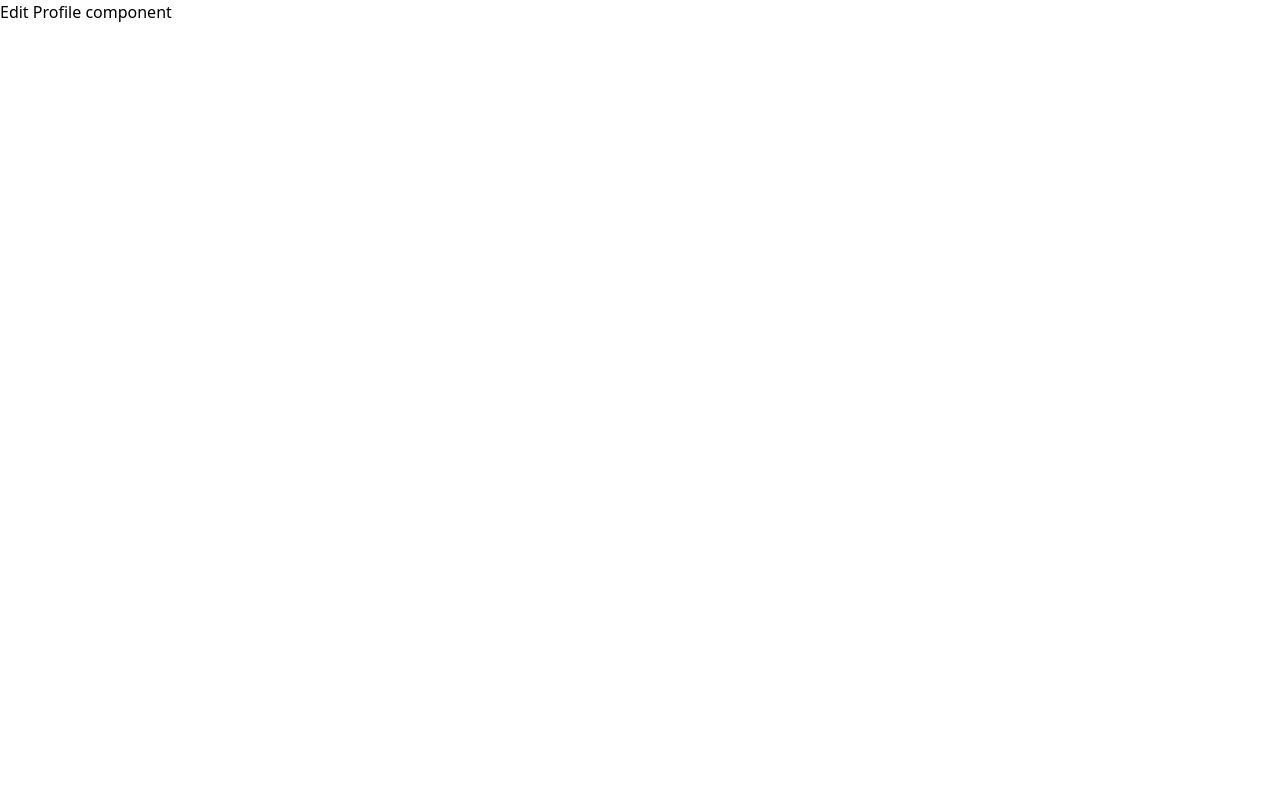
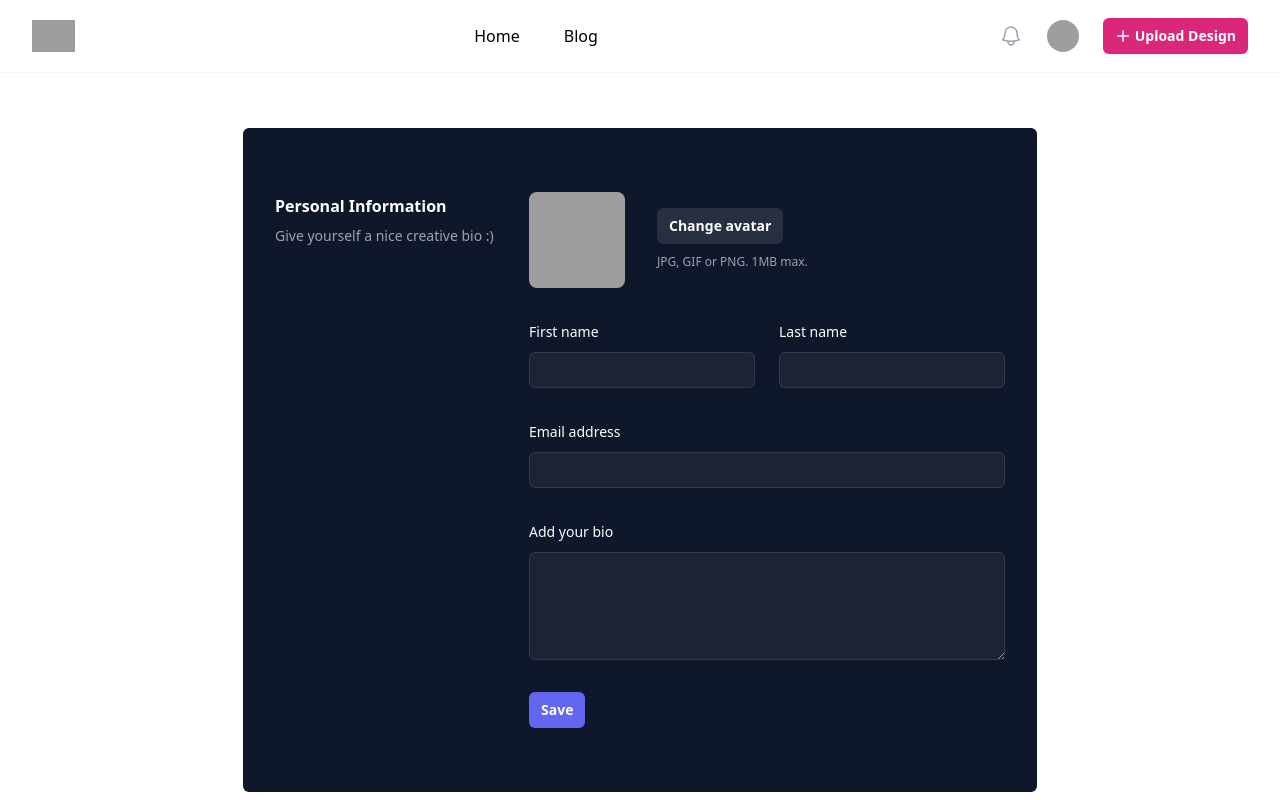
Before and after one commit to ghazi-mansoor/digifolio-frontend-app, a Next.js app: page /edit-profile in a window 1280 px wide. Shown: the top 800 px of the page. Built offline with nearby package versions, Linux system fonts and the light colour scheme; grey boxes are pictures that could not be loaded; a web font is replaced by a local one.

Commit message:
create edit profile form

```diff
--- /dev/null
+++ b/app/features/edit-profile/components/edit-profile-form.jsx
@@ -0,0 +1,102 @@
+export default function EditProfileForm() {
+    return (
+        <div className="bg-slate-900 rounded-md grid mx-auto max-w-7xl grid-cols-1 gap-x-8 gap-y-10 px-4 py-16 sm:px-6 md:grid-cols-3 lg:px-8">
+            <div>
+                <h2 className="text-base font-semibold leading-7 text-white">Personal Information</h2>
+                <p className="mt-1 text-sm leading-6 text-gray-400">
+                    Give yourself a nice creative bio :)
+                </p>
+            </div>
+
+            <form className="md:col-span-2">
+                <div className="grid grid-cols-1 gap-x-6 gap-y-8 sm:max-w-xl sm:grid-cols-6">
+                    <div className="col-span-full flex items-center gap-x-8">
+                        <img
+                            src="https://images.unsplash.com/photo-1472099645785-5658abf4ff4e?ixlib=rb-1.2.1&ixid=eyJhcHBfaWQiOjEyMDd9&auto=format&fit=facearea&facepad=2&w=256&h=256&q=80"
+                            alt=""
+                            className="h-24 w-24 flex-none rounded-lg bg-gray-800 object-cover"
+                        />
+                        <div>
+                            <button
+                                type="button"
+                                className="rounded-md bg-white/10 px-3 py-2 text-sm font-semibold text-white shadow-sm hover:bg-white/20"
+                            >
+                                Change avatar
+                            </button>
+                            <p className="mt-2 text-xs leading-5 text-gray-400">JPG, GIF or PNG. 1MB max.</p>
+                        </div>
+                    </div>
+
+                    <div className="sm:col-span-3">
+                        <label htmlFor="first-name" className="block text-sm font-medium leading-6 text-white">
+                            First name
+                        </label>
+                        <div className="mt-2">
+                            <input
+                                type="text"
+                                name="first-name"
+                                id="first-name"
+                                autoComplete="given-name"
+                                className="block w-full rounded-md border-0 bg-white/5 py-1.5 text-white shadow-sm ring-1 ring-inset ring-white/10 focus:ring-2 focus:ring-inset focus:ring-indigo-500 sm:text-sm sm:leading-6"
+                            />
+                        </div>
+                    </div>
+
+                    <div className="sm:col-span-3">
+                        <label htmlFor="last-name" className="block text-sm font-medium leading-6 text-white">
+                            Last name
+                        </label>
+                        <div className="mt-2">
+                            <input
+                                type="text"
+                                name="last-name"
+                                id="last-name"
+                                autoComplete="family-name"
+                                className="block w-full rounded-md border-0 bg-white/5 py-1.5 text-white shadow-sm ring-1 ring-inset ring-white/10 focus:ring-2 focus:ring-inset focus:ring-indigo-500 sm:text-sm sm:leading-6"
+                            />
+                        </div>
+                    </div>
+
+                    <div className="col-span-full">
+                        <label htmlFor="email" className="block text-sm font-medium leading-6 text-white">
+                            Email address
+                        </label>
+                        <div className="mt-2">
+                            <input
+                                id="email"
+                                name="email"
+                                type="email"
+                                autoComplete="email"
+                                className="block w-full rounded-md border-0 bg-white/5 py-1.5 text-white shadow-sm ring-1 ring-inset ring-white/10 focus:ring-2 focus:ring-inset focus:ring-indigo-500 sm:text-sm sm:leading-6"
+                            />
+                        </div>
+                    </div>
+
+                    <div className="col-span-full">
+                        <label htmlFor="comment" className="block text-sm font-medium leading-6 text-white">
+                            Add your bio
+                        </label>
+                        <div className="mt-2">
+                            <textarea
+                                rows={4}
+                                name="bio"
+                                id="bio"
+                                className="block w-full rounded-md border-0 bg-white/5 py-1.5 text-white shadow-sm ring-1 ring-inset ring-white/10 focus:ring-2 focus:ring-inset focus:ring-indigo-500 sm:text-sm sm:leading-6"
+                                defaultValue={''}
+                            />
+                        </div>
+                    </div>
+                </div>
+
+                <div className="mt-8 flex">
+                    <button
+                        type="submit"
+                        className="rounded-md bg-indigo-500 px-3 py-2 text-sm font-semibold text-white shadow-sm hover:bg-indigo-400 focus-visible:outline focus-visible:outline-2 focus-visible:outline-offset-2 focus-visible:outline-indigo-500"
+                    >
+                        Save
+                    </button>
+                </div>
+            </form>
+        </div>
+    );
+}
--- a/app/features/edit-profile/components/edit-profile.jsx
+++ b/app/features/edit-profile/components/edit-profile.jsx
@@ -1,7 +1,13 @@
+import SignedInNavbar from "@/app/shared/components/navigation/signed-in-navbar";
+import Footer from "@/app/shared/components/layout/footer";
+import EditProfileForm from "@/app/features/edit-profile/components/edit-profile-form";
+
 export default function EditProfile() {
     return (
-      <div>
-          Edit Profile component
-      </div>
+        <div className="flex flex-col w-full min-h-full space-y-14">
+            <SignedInNavbar />
+            <EditProfileForm />
+            <Footer />
+        </div>
     );
 }
--- a/app/shared/components/navigation/signed-in-navbar.jsx
+++ b/app/shared/components/navigation/signed-in-navbar.jsx
@@ -4,10 +4,10 @@ import { Bars3Icon, BellIcon, XMarkIcon } from '@heroicons/react/24/outline'
 import { PlusIcon } from '@heroicons/react/20/solid'
 
 const user = {
-    name: 'Chelsea Hagon',
-    email: 'chelsea.hagon@example.com',
+    name: 'Haseeb Murtaza',
+    email: 'haseeb.murtaza@example.com',
     imageUrl:
-        'https://images.unsplash.com/photo-1550525811-e5869dd03032?ixlib=rb-1.2.1&ixid=eyJhcHBfaWQiOjEyMDd9&auto=format&fit=facearea&facepad=2&w=256&h=256&q=80',
+        'https://images.unsplash.com/photo-1472099645785-5658abf4ff4e?ixlib=rb-1.2.1&ixid=eyJhcHBfaWQiOjEyMDd9&auto=format&fit=facearea&facepad=2&w=256&h=256&q=80',
 }
 
 const navigation = [
```
